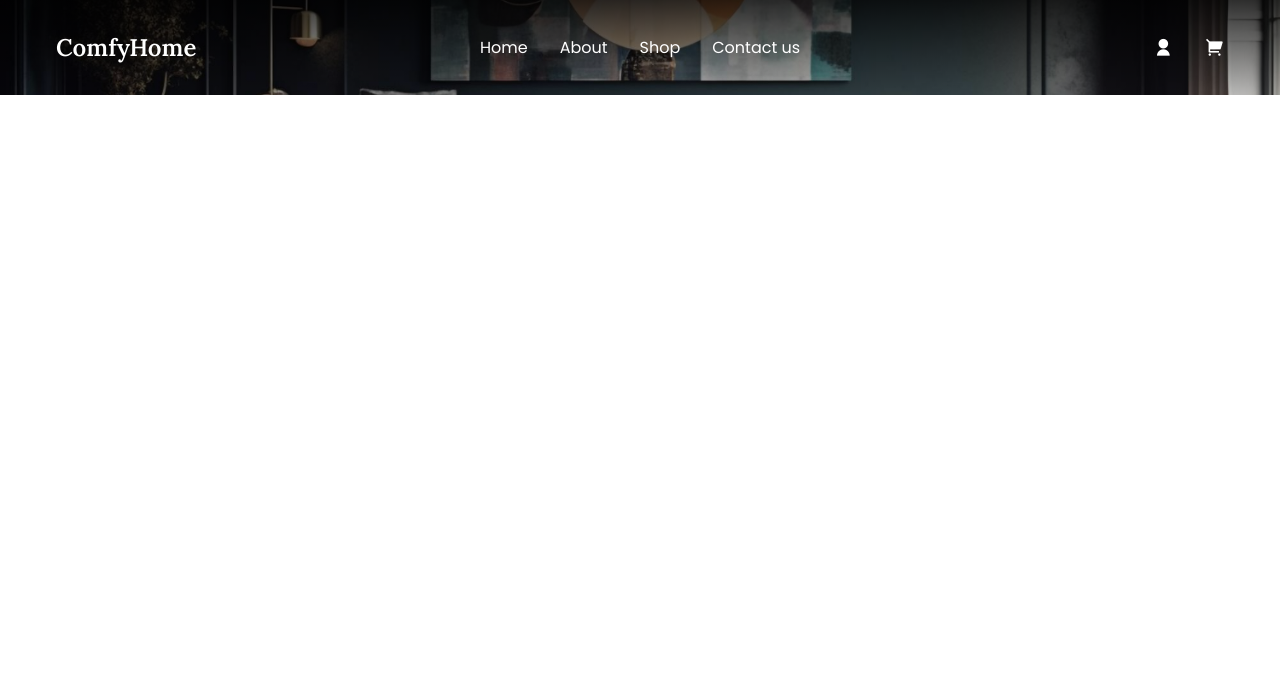
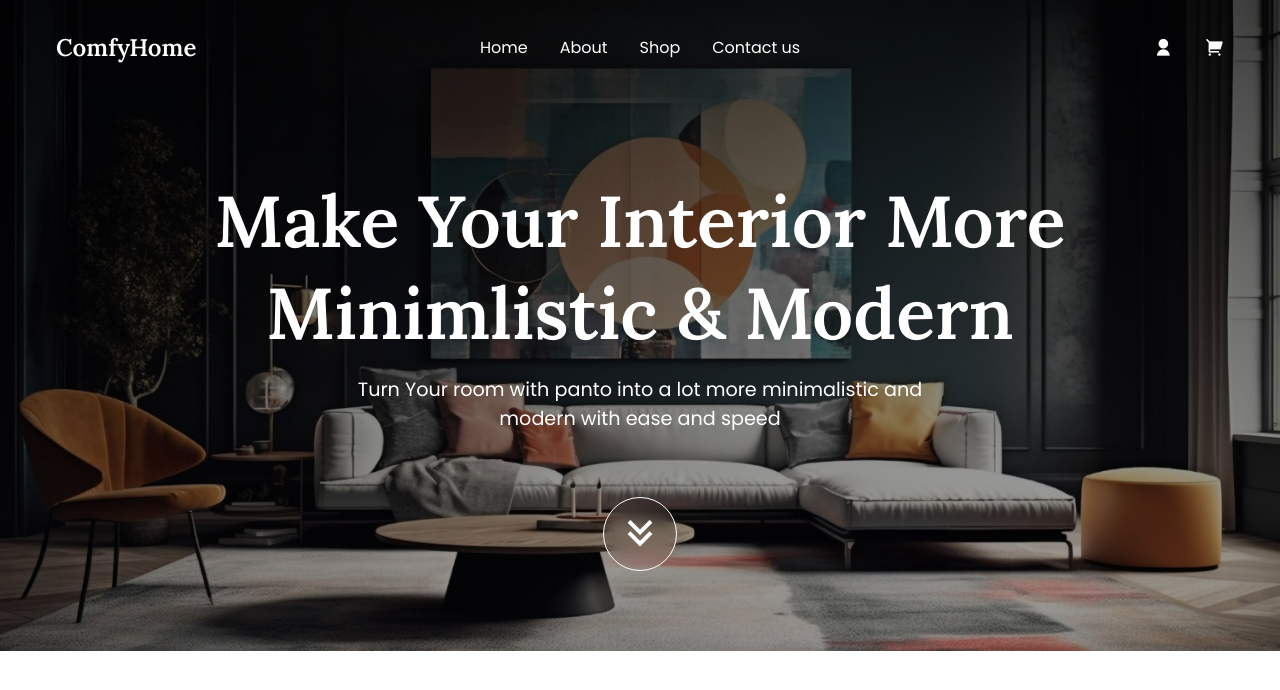
Before and after one commit to Abrar-Hosny/Comfy-home-E-commerce-website, a PHP site: page / in a window 1280 px wide. Shown: the top 690 px of the page. Run offline with PHP 8.4, Linux system fonts and the light colour scheme; some libraries are stand-ins or nearby versions.

Commit message:
addinfg scroll reveal

```diff
--- a/index.css
+++ b/index.css
@@ -80,8 +80,8 @@ font-family: 'Poppins', sans-serif;
 
 .header{
     background-image: linear-gradient(
-to bottom, rgba(0,0,0,0.8),
-rgba(0,0,0,0.2) ), url("assets/header.jpg");
+to bottom, rgba(0,0,0,0.7),
+rgba(0,0,0,0.3) ), url("assets/header.jpg");
 background-position: center center;
 background-size: cover;
 background-repeat: no-repeat;
@@ -173,5 +173,19 @@ transition: 0.3s;
 }
 
 .header_container p {
+    max-width: 600px;
+    margin-inline:auto ;
+    margin-bottom: 4rem ;
+    font-size: 1.2rem;
 
 }
+
+.header_container a{
+    display: inline-block;
+    padding: 0 12px;
+    font-size: 3rem;
+    color: var(--white);
+    backdrop-filter: blur(10px);
+    border: 1px solid var(--white);
+    border-radius: 100%;
+}
--- a/index.html
+++ b/index.html
@@ -35,6 +35,13 @@
     </div>
 
   </nav>
+
+  <div class="section_container header_container" id="home">
+    <h1>Make Your Interior More Minimlistic & Modern</h1>
+    <p>Turn Your room with panto into a lot more minimalistic and modern with ease and speed</p>
+
+    <a href="#choose"><i class="ri-arrow-down-double-fill"></i></a>
+  </div>
 </header>
 
 
@@ -42,5 +49,7 @@
       <script src="https://cdnjs.cloudflare.com/ajax/libs/flowbite/2.2.0/flowbite.min.js"></script>
 
     <script src="index.js"></script>
+    <script src="https://unpkg.com/scrollreveal"></script>
+
 </body>
 </html>
--- a/index.js
+++ b/index.js
@@ -0,0 +1,8 @@
+const scrollRevealOption={
+    distance : "50px",
+    origin : "bottom",
+    duration :1000 }
+
+    // header container
+
+    scrollReveal().reveal("")
```
